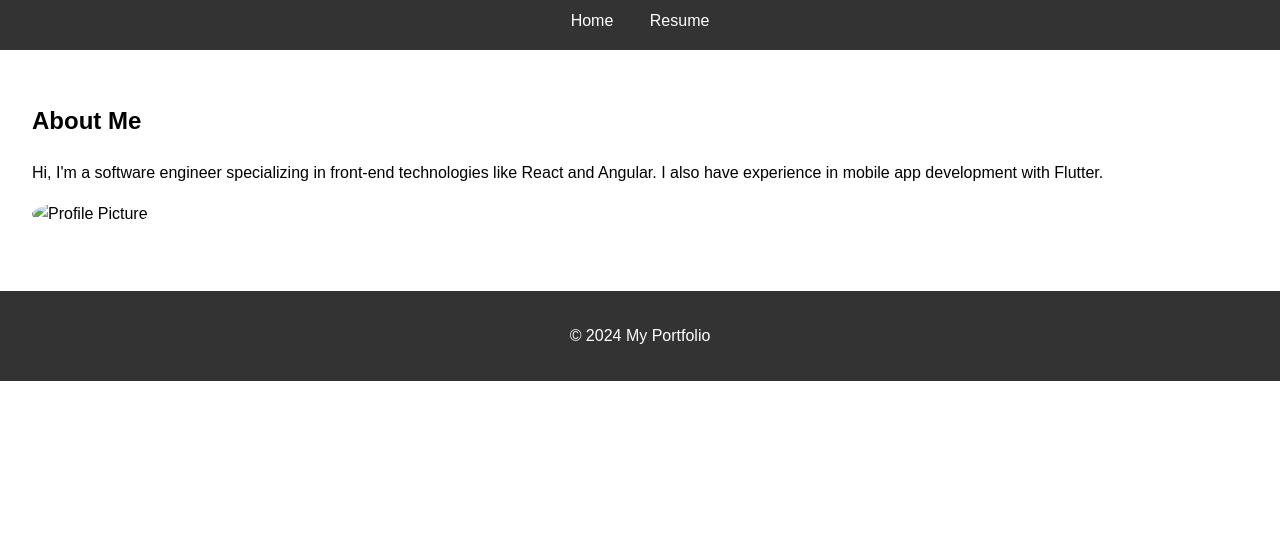
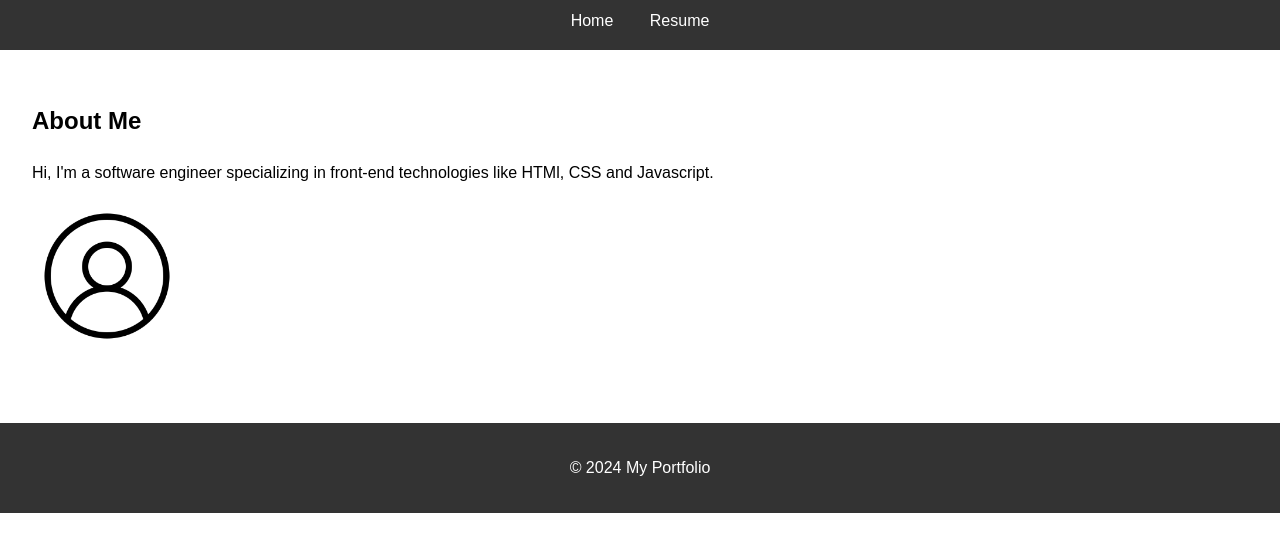
Before and after one commit to SurajP00jary/my-website, a plain HTML site: page index.html in a window 1280 px wide. Shown: the part 102-654 px from the top of the page. Drawn offline with nearby package versions, Linux system fonts and the light colour scheme; a script that the page names is missing.

Commit message:
profile pic added

```diff
--- a/index.html
+++ b/index.html
@@ -20,8 +20,8 @@
   <main>
     <section id="bio">
       <h2>About Me</h2>
-      <p>Hi, I'm a software engineer specializing in front-end technologies like React and Angular. I also have experience in mobile app development with Flutter.</p>
-      <img src="images/profile.jpg" alt="Profile Picture">
+      <p>Hi, I'm a software engineer specializing in front-end technologies like HTMl, CSS and Javascript. </p>
+      <img src="images/profile.png" alt="Profile Picture">
     </section>
   </main>
   <footer>
```
Also changed, not shown: images/profile.png (added).
